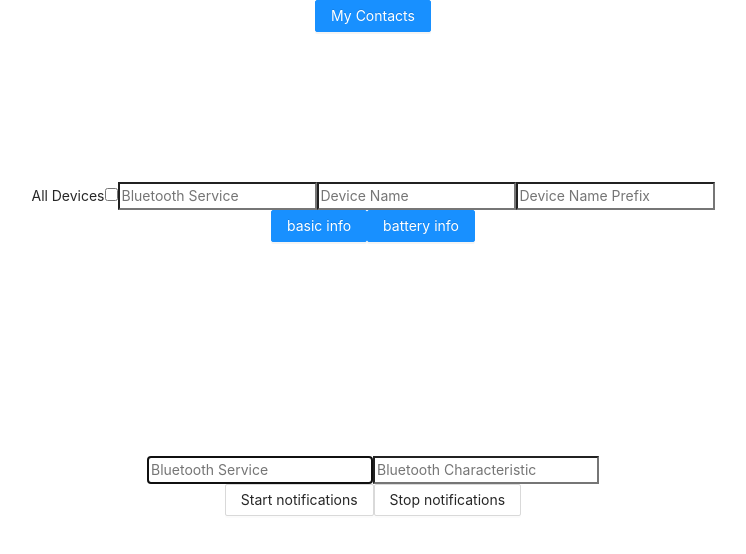
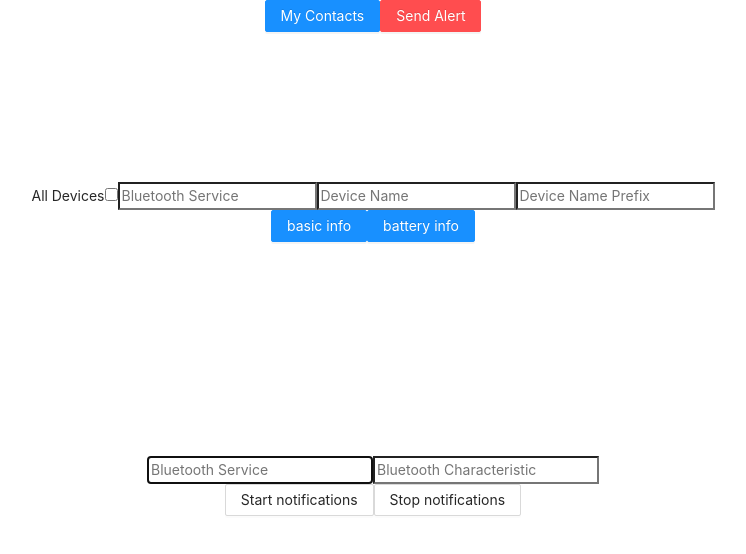
Before and after one commit to Wearable-City/wcapp, a React (Create React App) app: page / in a window 1280 px wide. Shown: the top 554 px of the page, without its empty margins (267-1013 px from the left). Built offline with nearby package versions, Linux system fonts and the light colour scheme.

Commit message:
slert button

```diff
--- a/src/pages/HomePage.js
+++ b/src/pages/HomePage.js
@@ -124,7 +124,9 @@ class HomePage extends React.Component {
                 </Card> */}
                 <Link to="/settings">
                     <Button type="primary">My Contacts</Button>
+
                 </Link>
+                <Button danger type="primary" onClick={this.sendAlert}>Send Alert</Button>
                 <div class="container" id="header-container"></div>
                 <div class="container" id="content-container">
                     <div
```
